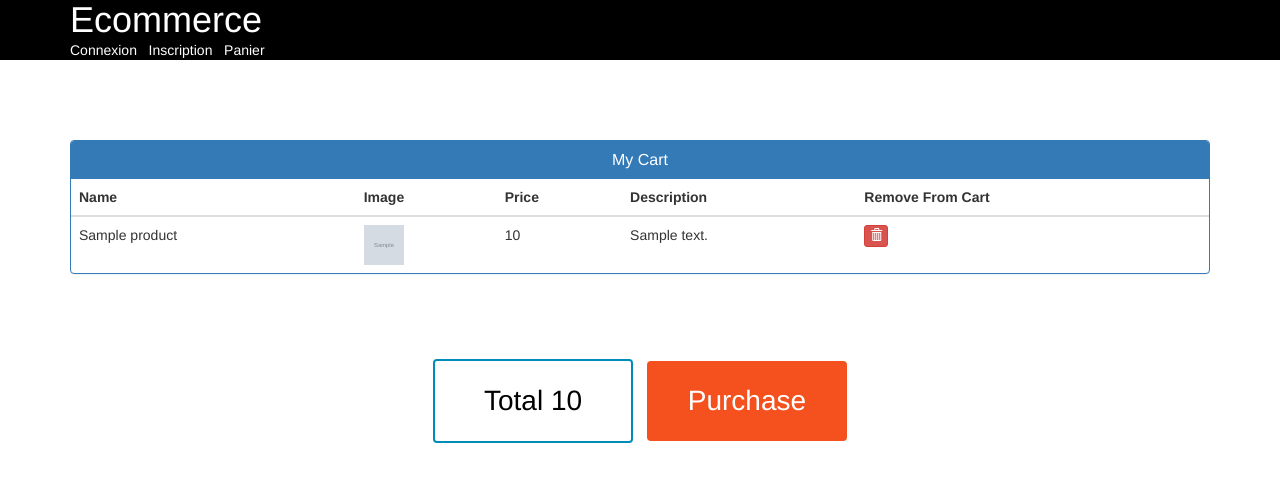
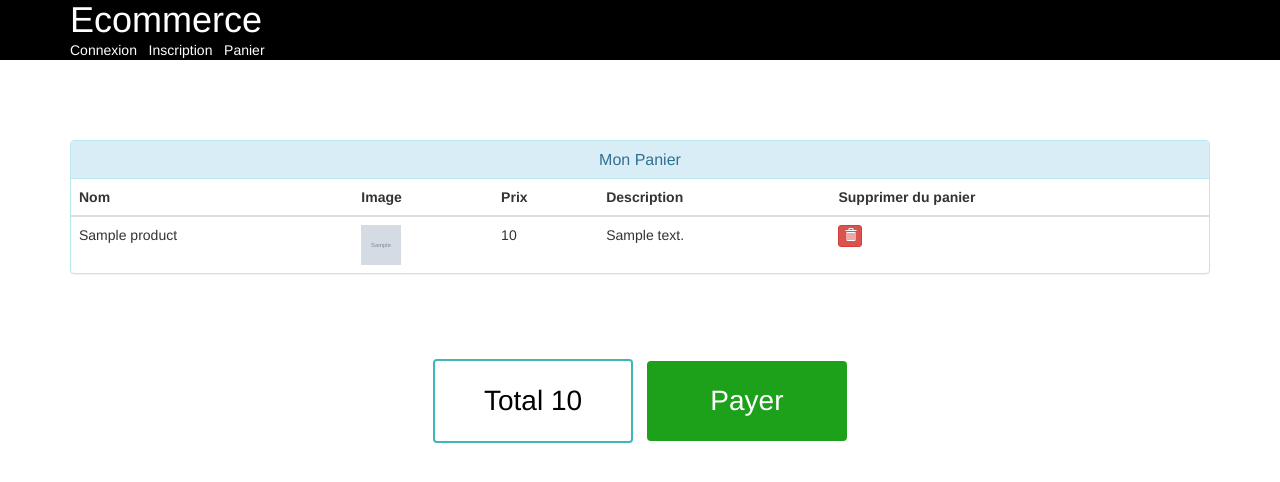
Before and after one commit to dada919/Django-Python-, a Django app: template ecommerce-master/templates/ecom/cart.html in a window 1280 px wide. Shown: the top 482 px of the page. Run offline with Django 3.2, Linux system fonts and the light colour scheme; tables that the repository leaves empty hold one stand-in row (values such as "Sample post"); the template is opened without the code that fills it: values that come from a table or form of the project are taken from there, most other values are stand-ins (such as "Sample title", 1, 10 or a date in 2020); grey boxes marked "Sample" are stand-in pictures; some libraries are stand-ins or nearby versions.

Commit message:
pagePanier

```diff
--- a/ecommerce-master/templates/ecom/cart.html
+++ b/ecommerce-master/templates/ecom/cart.html
@@ -11,7 +11,7 @@
   .button {
   display: inline-block;
   border-radius: 4px;
-  background-color: #f4511e;
+  background-color: #1da01a;
   border: none;
   color: #FFFFFF;
   text-align: center;
@@ -51,11 +51,11 @@
 .button2 {
   background-color: white;
   color: black;
-  border: 2px solid #008CBA;
+  border: 2px solid #41b6ba;
 }
 
 .button2:hover {
-  background-color: #008CBA;
+  background-color: #41b6ba;
   color: white;
 }
 
@@ -66,18 +66,18 @@
 <br><br><br><br>
 
 <div class="container">
-  <div class="panel panel-primary">
+  <div class="panel panel-info">
     <div class="panel-heading">
-      <h6 style="text-align:center;" class="panel-title">My Cart</h6>
+      <h6 style="text-align:center;" class="panel-title">Mon Panier</h6>
     </div>
     <table class="table table-hover" id="dev-table">
       <thead>
         <tr>
-          <th>Name</th>
+          <th>Nom</th>
           <th>Image</th>
-          <th>Price</th>
+          <th>Prix</th>
           <th>Description</th>
-          <th>Remove From Cart</th>
+          <th>Supprimer du panier</th>
 
         </tr>
       </thead>
@@ -95,7 +95,7 @@
       </tr>
       {%else%}
       <br><br><br>
-      <h1>no products</h1>
+      <h1>pas de produits</h1>
       {% endif %}
       {% endfor %}
     </table>
@@ -104,7 +104,7 @@
 <br><br><br>
 <div style="text-align: center;">
   <button class="button button2">Total {{total}}</button>
-  <a href="/customer-address"><button class="button" ><span>Purchase </span></button></a>
+  <a href="/customer-address"><button class="button" ><span>Payer </span></button></a>
 </div>
 
 
```
